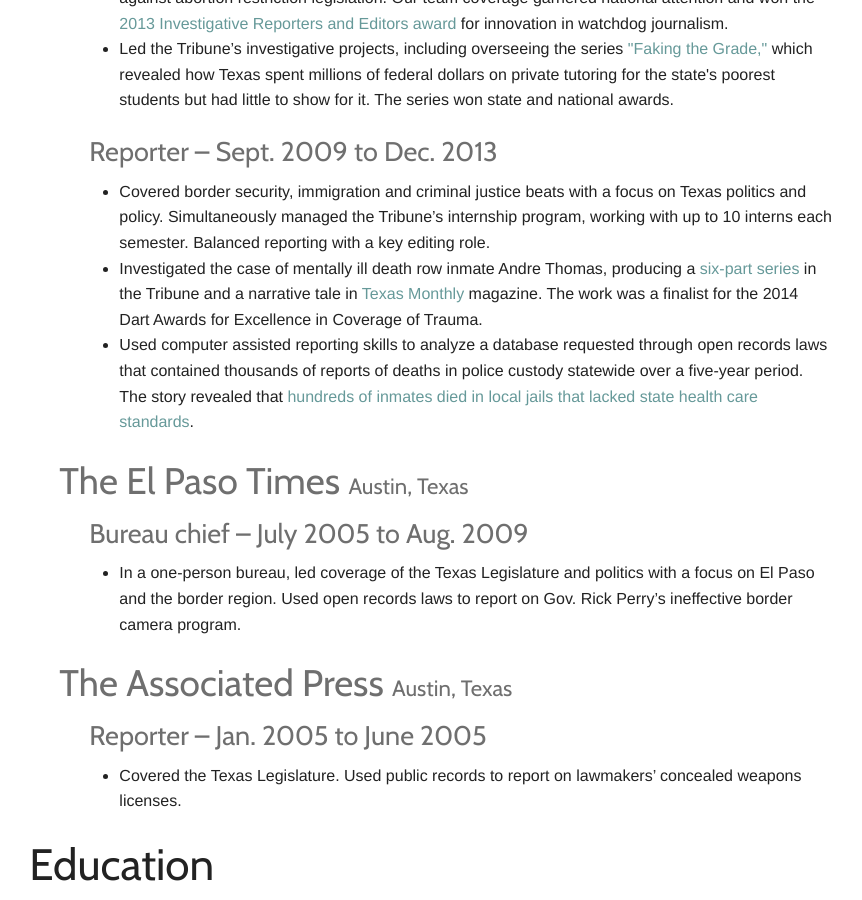
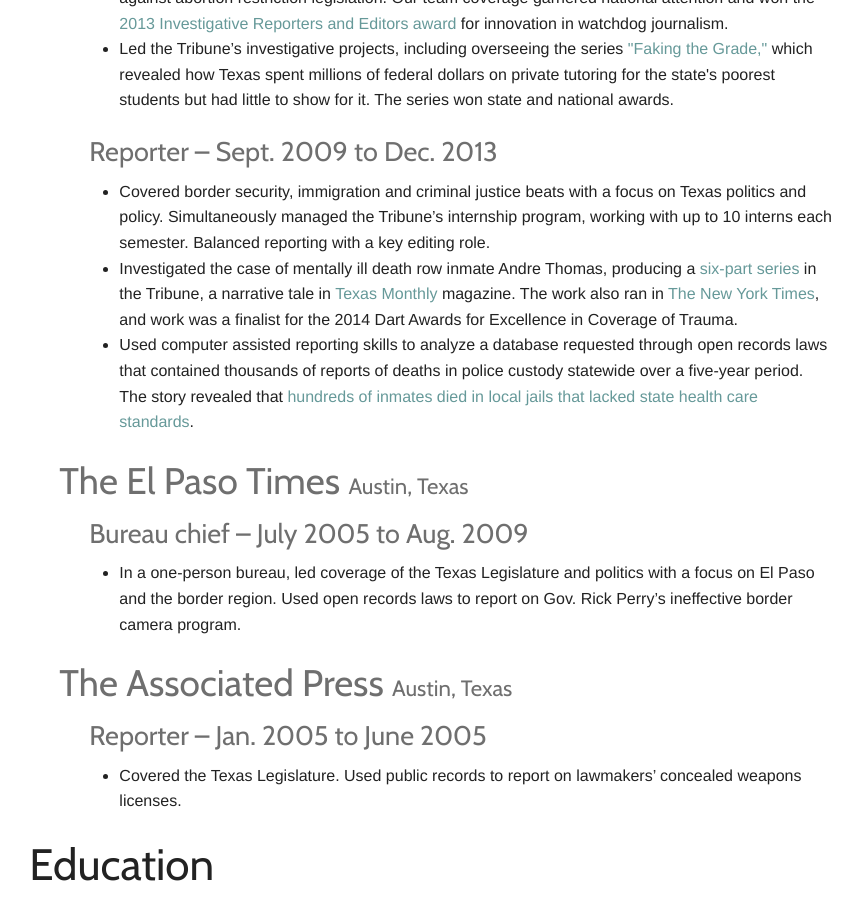
Before and after one commit to BrandiGrissom/resume, a Jekyll site: the page built from index.html, in a window 1280 px wide and 900 px high, scrolled down 1978 px. Shown: the whole window, without its empty margins (209-1071 px from the left). Built offline with Jekyll 4.4.1, drawn with Linux system fonts in a browser that asks for light colours.

Commit message:
Update index.html
Added Thomas NYT link

```diff
--- a/index.html
+++ b/index.html
@@ -123,8 +123,8 @@
 
       <li>
         Investigated the case of mentally ill death row inmate Andre Thomas,
-        producing a <a href="http://www.texastribune.org/series/trouble-in-mind/">six-part series</a> in the Tribune and a narrative tale in <a href="http://www.texasmonthly.com/story/trouble-mind">Texas
-        Monthly</a> magazine. The work was a finalist for the 2014 Dart Awards for
+        producing a <a href="http://www.texastribune.org/series/trouble-in-mind/">six-part series</a> in the Tribune, a narrative tale in <a href="http://www.texasmonthly.com/story/trouble-mind">Texas
+        Monthly</a> magazine. The work also ran in <a href="https://www.nytimes.com/2013/02/24/us/advocates-seek-mental-health-changes-including-power-to-detain.html">The New York Times</a>, and work was a finalist for the 2014 Dart Awards for
         Excellence in Coverage of Trauma.
       </li>
 
```
